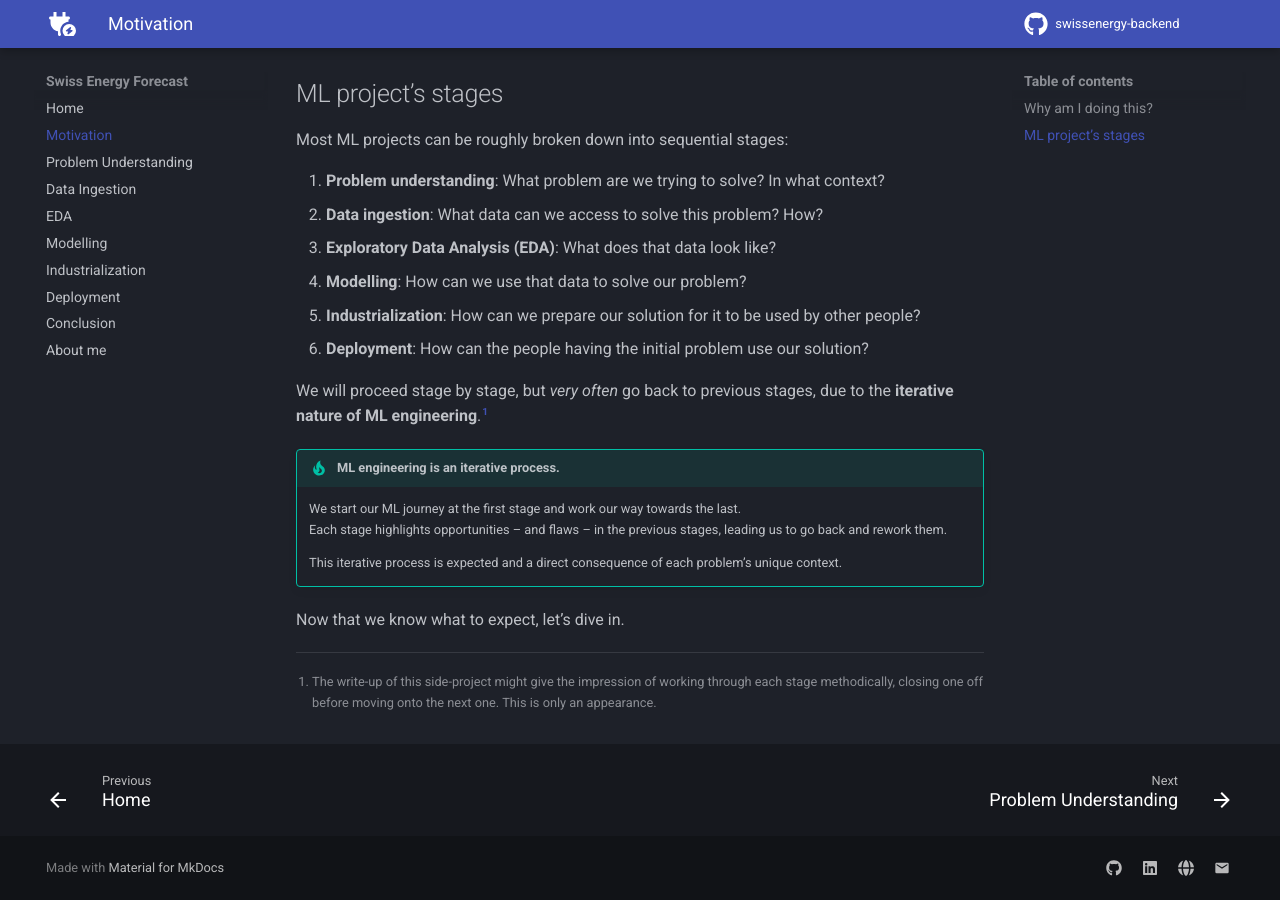
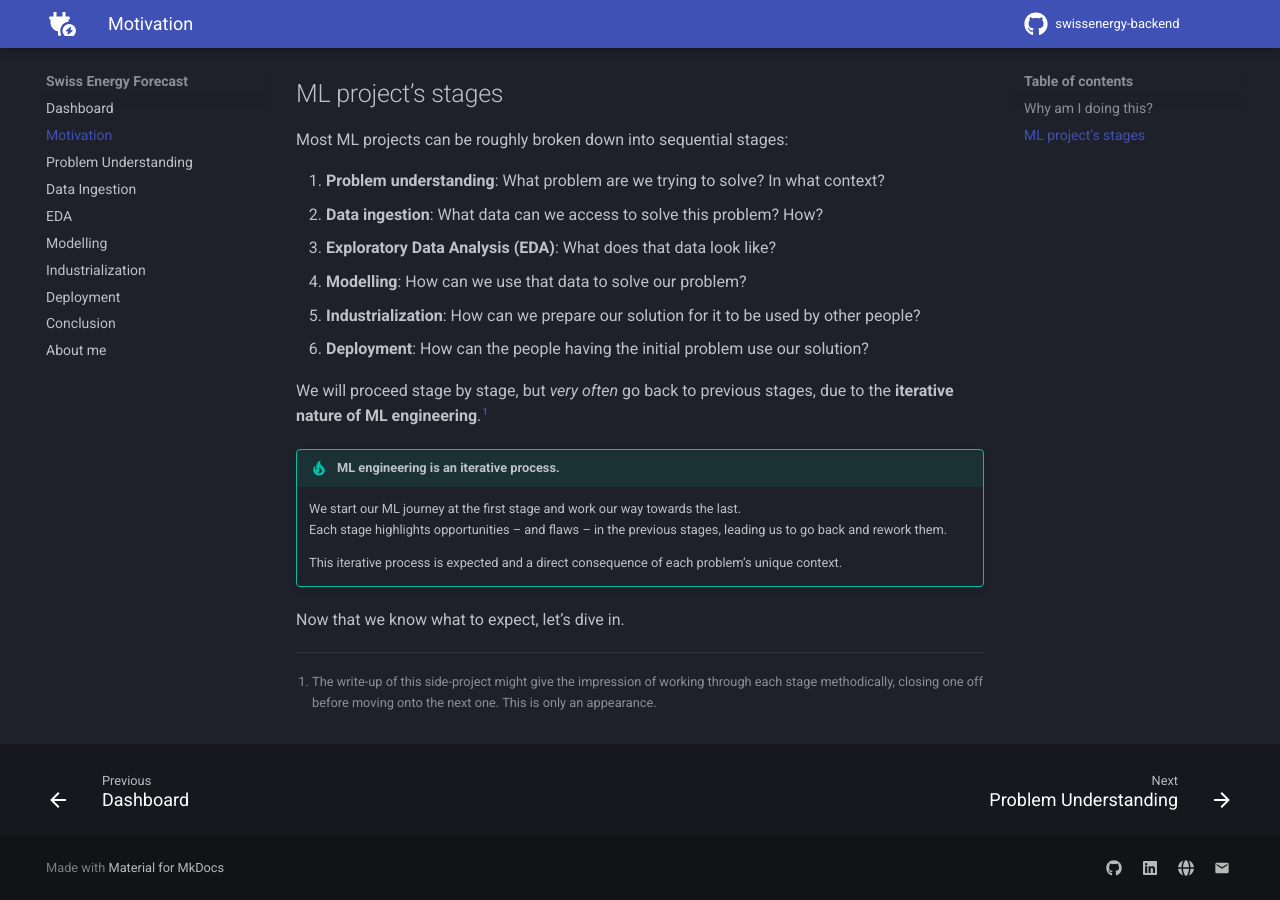
Before and after one commit to arthurgassner/swissenergy-frontend, an MkDocs documentation site: the page built from docs/motivation.md, in a window 1280 px wide and 900 px high, scrolled down 881 px. Built offline with MkDocs 1.6.1 and Material for MkDocs 9.7.7, drawn with Linux system fonts in a browser that asks for light colours; a script that is not in the unit is left out; comment, search, counter and statistics services are not loaded; some of the changed lines change nothing that is shown.

```diff
--- a/mkdocs.yml
+++ b/mkdocs.yml
@@ -17,7 +17,7 @@
     accent: pink     # Accent color
 plugins: [] # disable search
 nav:
-  - Home: index.md
+  - Dashboard: index.md
   - Motivation: motivation.md
   - Problem Understanding: problem_understanding.md
   - Data Ingestion: data_ingestion.md
```
